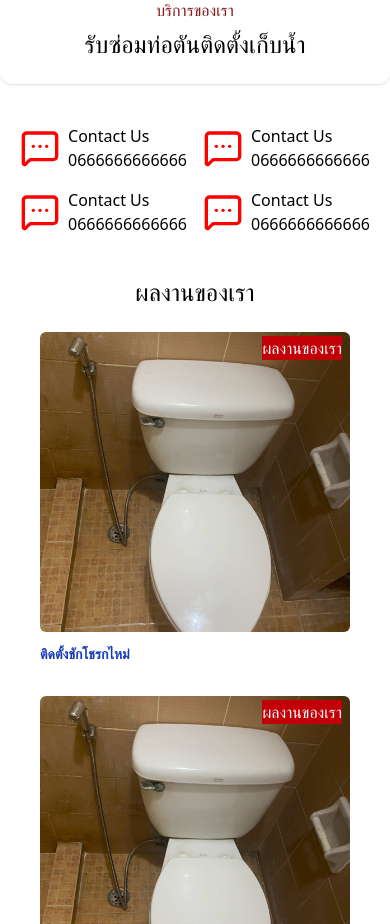
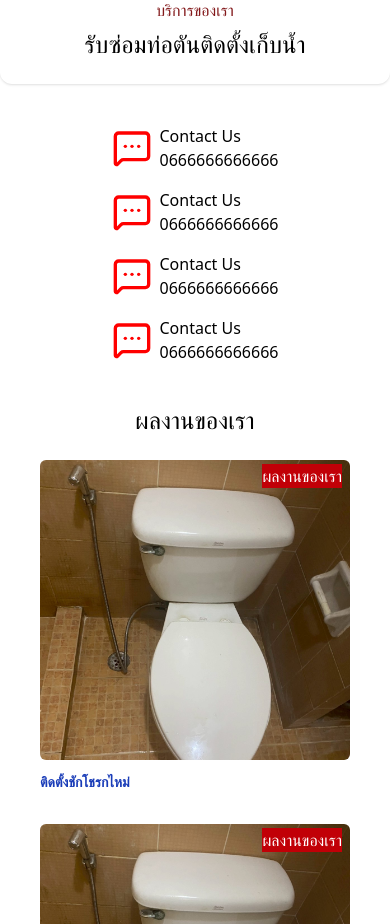
Before and after one commit to Stone211-cell/nextjsDamo, a Next.js app: page / in a window 390 px wide. Shown: the part 2300-3224 px from the top of the page. Built offline with nearby package versions, Linux system fonts and the light colour scheme.

Commit message:
fix: remove unused imports to fix build

```diff
--- a/app/page.tsx
+++ b/app/page.tsx
@@ -51,7 +51,7 @@ const page = () => {
       </div>
 
       <div className="  justify-items-center ">
-        <div className="grid grid-cols-2 gap-4 justify-items-center">
+        <div className="grid grid-cols-1 gap-4 md:grid-cols-2 justify-items-center">
           <ContactIconLine sizeicon="40"/>
           <ContactIconLine sizeicon="40"/>
           <ContactIconLine sizeicon="40"/>
--- a/components/Navbar/Headeravbar.tsx
+++ b/components/Navbar/Headeravbar.tsx
@@ -3,7 +3,7 @@ import Dropdown from "./Dropdown";
 
 const Headeravbar = () => {
   return (
-    <div className="flex justify-between items-center  p-4">
+    <div className="flex justify-between items-center p-4 w-full">
       <div>Logo</div>
 
       <div>
@@ -21,3 +21,29 @@ const Headeravbar = () => {
   );
 };
 export default Headeravbar;
+
+
+
+// import { ContactIconLine } from "../Contacted/ContactIcon";
+// import Dropdown from "./Dropdown";
+
+// const Headeravbar = () => {
+//   return (
+//     <div className="flex justify-between items-center p-4 w-full overflow-x-hidden">
+//       <div>Logo</div>
+
+//       <div className="flex flex-wrap gap-4 items-center max-w-full">
+//         <span className="whitespace-nowrap">
+//           <ContactIconLine pops="hidden" sizeicon="30" />
+//         </span>
+//         <span className="whitespace-nowrap">iconfacebook</span>
+//         <span className="whitespace-nowrap">icon066888888</span>
+
+//         <div>
+//           <Dropdown />
+//         </div>
+//       </div>
+//     </div>
+//   );
+// };
+// export default Headeravbar;
```
